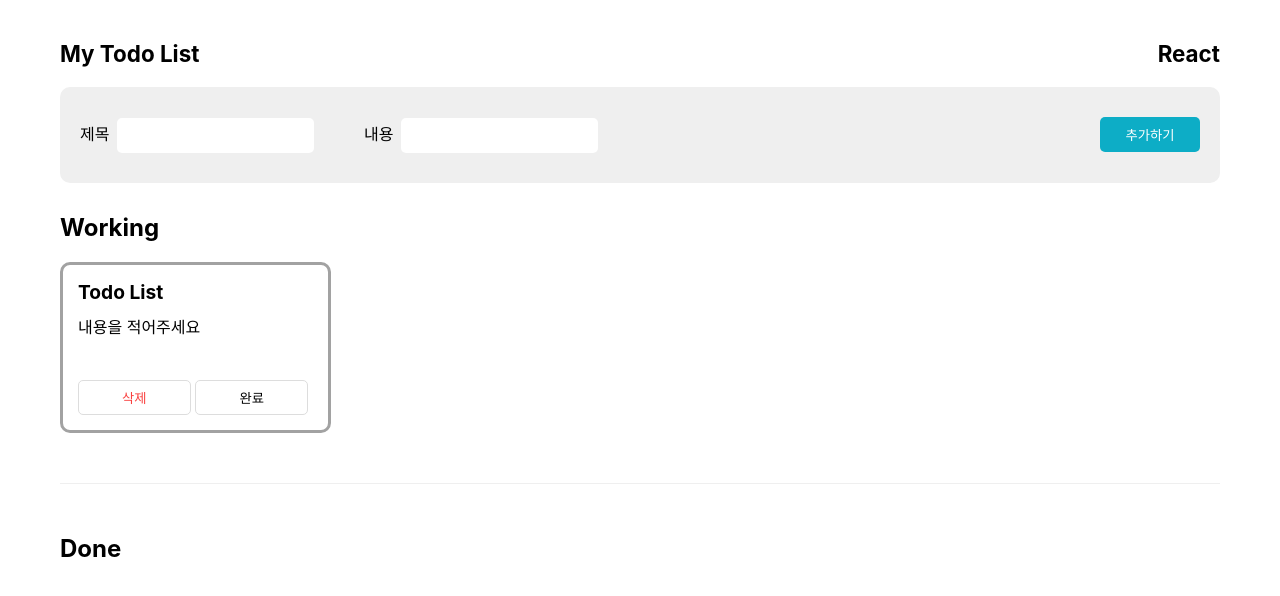
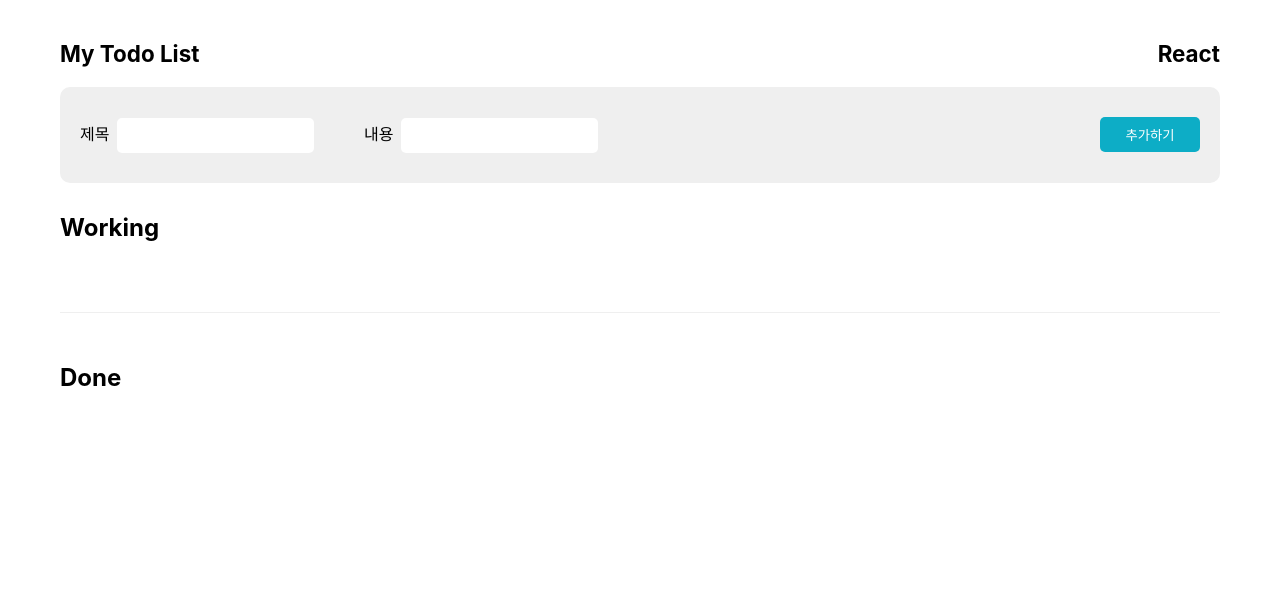
Before and after one commit to heejung-newheee/Todo-List, a React (Create React App) app: page / in a window 1280 px wide. Shown: the top 596 px of the page. Built offline with nearby package versions, Linux system fonts and the light colour scheme.

Commit message:
localstorage 저장/불러오기 구현

```diff
--- a/src/App.css
+++ b/src/App.css
@@ -100,6 +100,7 @@ header {
   border-radius: 10px;
   display: flex;
   flex-wrap: wrap;
+  transition: all 0.4s;
 }
 
 .task-box h3, .task-box p {
--- a/src/App.jsx
+++ b/src/App.jsx
@@ -1,14 +1,29 @@
-import { useState } from 'react';
+import { useEffect, useState } from 'react';
+import Layout from 'components/Layout';
 import Header from 'components/Header';
 import InputForm from 'components/InputForm';
 import TaskList from 'components/TaskList';
 import './App.css';
 
 function App(randomID = { randomID }) {
-    const [task, setTask] = useState([{ id: '', title: 'Todo List', text: '내용을 적어주세요', isDone: false }]);
+    const [task, setTask] = useState([
+        // {
+        //     id: 0,
+        //     title: '리액트 과제',
+        //     text: '리액트 todo list 만들기',
+        //     isDone: false
+        // }
+    ]);
+
+    useEffect(() => {
+        const localData = localStorage.getItem('todoItems');
+        if (localData !== null) {
+            setTask(JSON.parse(localData));
+        }
+    }, []);
 
     return (
-        <div className="layout">
+        <Layout>
             <Header />
             <InputForm task={task} setTask={setTask} />
             <div className="working">
@@ -36,7 +51,7 @@ function App(randomID = { randomID }) {
                         })}
                 </div>
             </div>
-        </div>
+        </Layout>
     );
 }
 
--- a/src/components/InputForm.jsx
+++ b/src/components/InputForm.jsx
@@ -1,4 +1,4 @@
-import React, { useState } from 'react';
+import React, { useEffect, useState } from 'react';
 
 function InputForm({ task, setTask }) {
     const [title, setTitle] = useState('');
@@ -10,6 +10,9 @@ function InputForm({ task, setTask }) {
     const textChangeHandler = (event) => {
         setText(event.target.value);
     };
+    // useEffect(() => {
+    //     localStorage.setItem('todoItems', JSON.stringify(task));
+    // }, []);
 
     // 추가버튼
     const clickAddTask = () => {
@@ -20,6 +23,7 @@ function InputForm({ task, setTask }) {
             isDone: false
         };
         setTask([...task, addTaskList]);
+        localStorage.setItem('todoItems', JSON.stringify(task));
         setTitle('');
         setText('');
     };
--- /dev/null
+++ b/src/components/Layout.jsx
@@ -0,0 +1,7 @@
+import React from 'react';
+
+function Layout({ children }) {
+    return <div className="layout">{children}</div>;
+}
+
+export default Layout;
```
